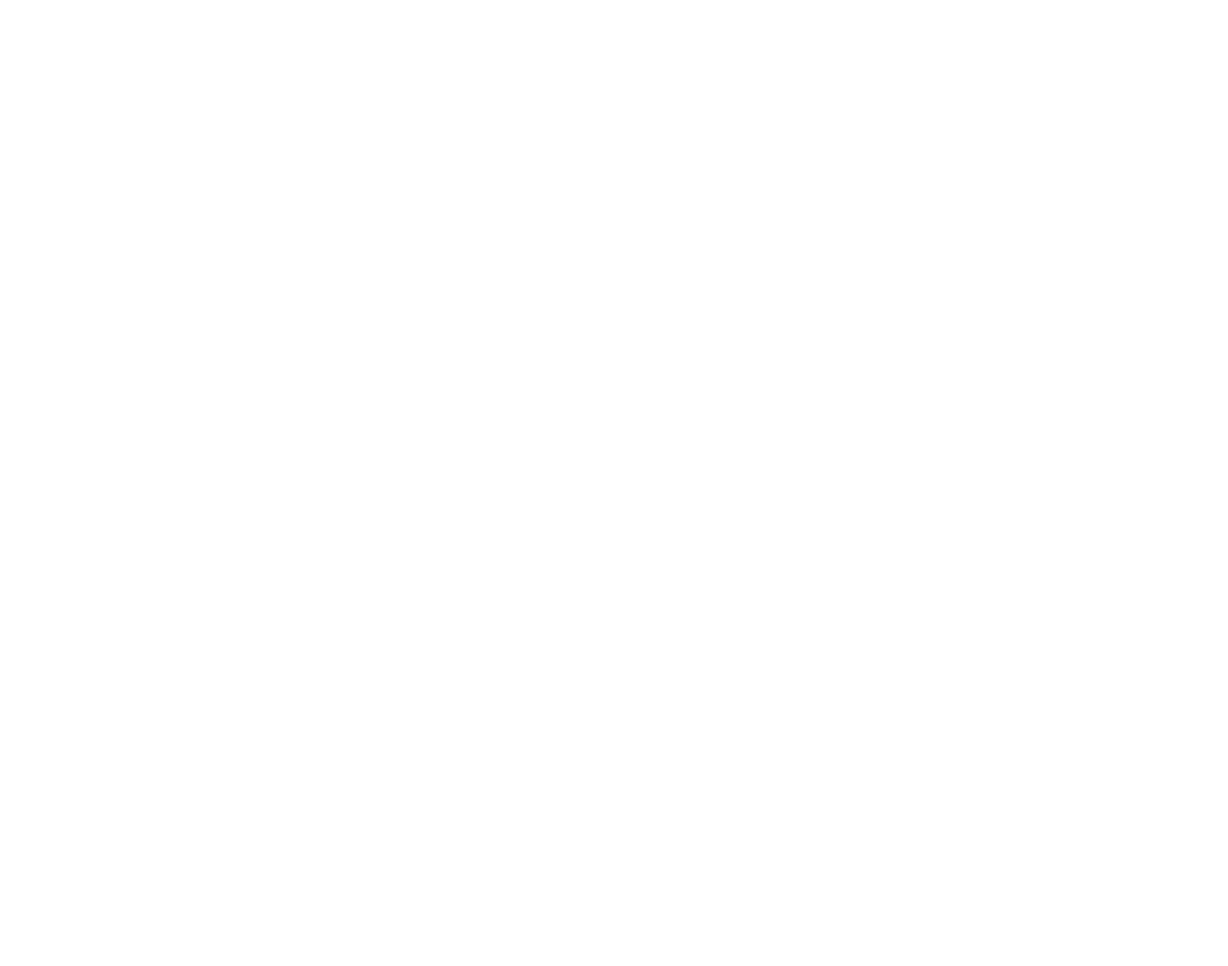
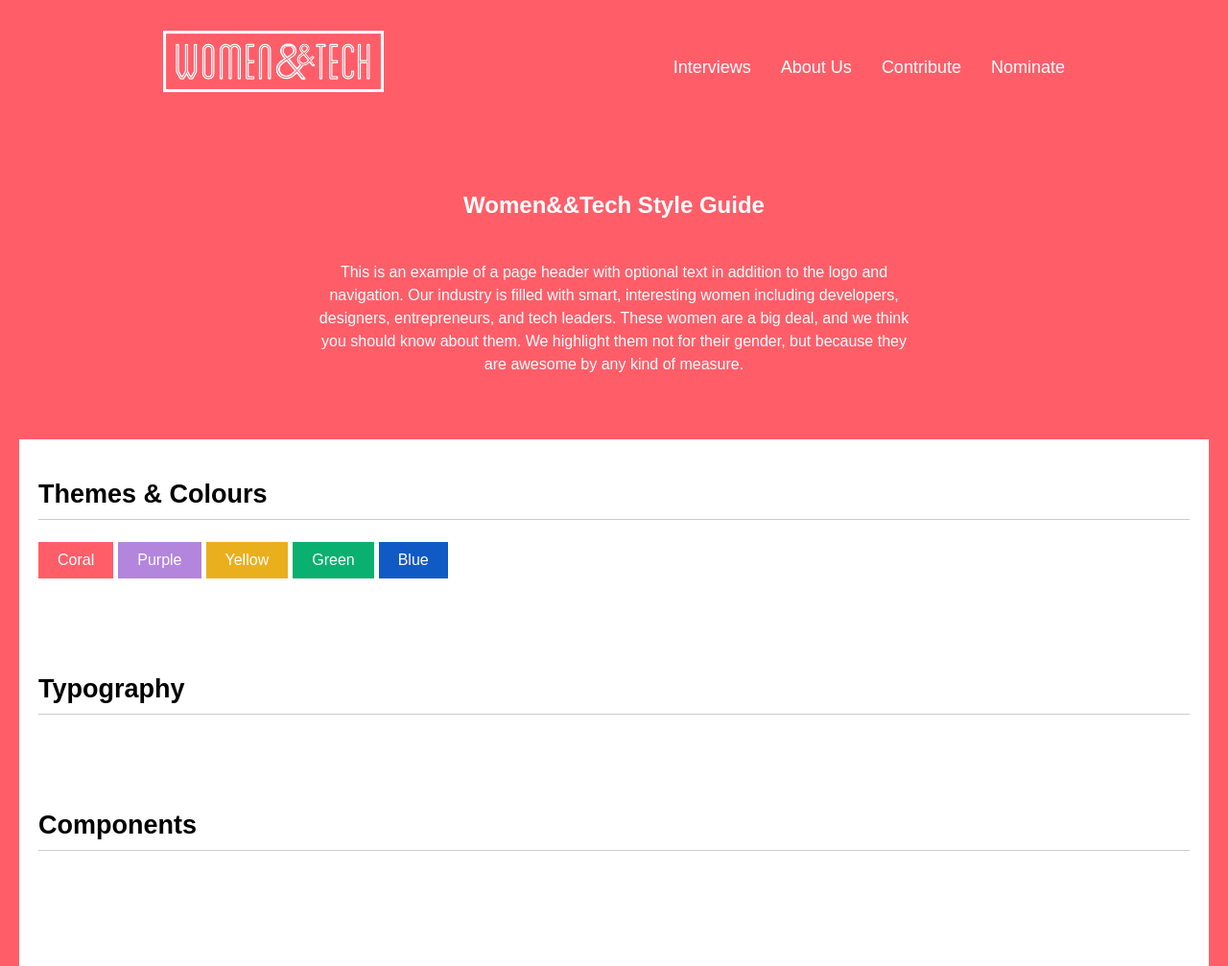
Before and after one commit to WomenAndTech/style_guide, a PHP site: page / in a window 1280 px wide. Before the commit the page is empty. Shown: the whole page at 96% size. Before the commit the page ends 800 px from the top, so only its background shows below. Run offline with PHP 8.4, Linux system fonts and the light colour scheme; style sheets or scripts are compiled from the project's sources.

Commit message:
Adding base files and some starter HTML & CSS.

```diff
--- /dev/null
+++ b/src/css/style.css
@@ -0,0 +1,3 @@
+.nowrap{white-space:nowrap}*,*:before,*:after{box-sizing:border-box}html{font-size:62.5%}body{padding:0;margin:0;font-size:1.8rem;font-family:"avenir-next-regular",arial,sans-serif}body.coral{background:#ff5e69}body.purple{background:#b385dd}main{margin:0 20px;padding:20px;background:white}h2{font-size:2.4rem;margin:0 0 44px 0}h3{font-size:2.2rem}article h1{font-size:6rem}header.global{color:white;margin-bottom:66px;padding-top:32px;position:relative}header.global nav{position:absolute;top:60px;right:0}header.global a{color:white;text-decoration:none;padding-left:26px;display:inline-block}header.global h1{margin:0 0 95px}header.global h2,header.global p{text-align:center}header.global p{font-size:1.6rem;line-height:1.5}.wrapper{max-width:940px;margin:0 auto}.wrapper-sm{max-width:620px;margin:0 auto}.style-guide section{margin-bottom:100px}.style-guide .title{border-bottom:1px solid #ccc;padding-bottom:10px}.style-guide button{border:0;padding:10px 20px;font-size:1.6rem;color:white}.style-guide button.coral{background:#ff5e69}.style-guide button.purple{background:#b385dd}.style-guide button.yellow{background:#eaaf1d}.style-guide button.green{background:#0ab070}.style-guide button.blue{background:#105ac6}
+
+/*# sourceMappingURL=style.css.map */
--- a/src/index.html
+++ b/src/index.html
@@ -4,6 +4,37 @@
     <title>Women&amp;&amp;Tech Style Guide - Kitchen Sink</title>
     <link rel="stylesheet" href="css/style.css">
   </head>
-  <body>
+  <body class="style-guide coral">
+
+    <header class="wrapper global">
+      <h1><img src="assets/logo.png" alt="Women&&Tech"></h1>
+      <nav>
+        <a href="/">Interviews</a>
+        <a href="/">About Us</a>
+        <a href="/">Contribute</a>
+        <a href="/">Nominate</a>
+      </nav>
+
+      <!-- optional header content -->
+      <h2>Women&&Tech Style Guide</h2>
+      <p class="wrapper-sm">This is an example of a page header with optional text in addition to the logo and navigation. Our industry is filled with smart, interesting women including developers, designers, entrepreneurs, and tech leaders. These women are a big deal, and we think you should know about them. We highlight them not for their gender, but because they are awesome by any kind of measure.</p>
+    </header>
+
+    <main role="main">
+      <section>
+        <h1 class="title">Themes & Colours</h1>
+        <button class="coral" data-coral>Coral</button>
+        <button class="purple" data-purple>Purple</button>
+        <button class="yellow">Yellow</button>
+        <button class="green">Green</button>
+        <button class="blue">Blue</button>
+      </section>
+      <section>
+        <h1 class="title">Typography</h1>
+      </section>
+      <section>
+        <h1 class="title">Components</h1>
+      </section>
+    </main>
   </body>
 </html>
--- /dev/null
+++ b/src/sass/base.scss
@@ -0,0 +1,79 @@
+// ------------------------------
+// BASE STYLES
+// ------------------------------
+// Global & shared page styles
+
+*, *:before, *:after {
+  -webkit-box-sizing: border-box; /* Safari/Chrome, other WebKit */
+  -moz-box-sizing: border-box;    /* Firefox, other Gecko */
+  box-sizing: border-box;         /* Opera/IE 8+ */
+}
+html {
+  font-size: 62.5%;
+}
+body {
+  padding: 0;
+  margin: 0;
+  font-size: $font-size-body;
+  font-family: $typeface-default;
+
+  &.coral {
+    background: $coral;
+  }
+  &.purple {
+    background: $purple;
+  }
+}
+main {
+  margin: 0 20px;
+  padding: 20px;
+  background: white;
+}
+
+
+// Typography
+//------------
+h2 {
+  font-size: $font-size-h2;
+  margin: 0 0 44px 0;
+}
+h3 {
+  font-size: $font-size-h3;
+}
+article h1 {
+  font-size: $font-size-h1;
+}
+
+
+// Main page heading
+//-------------------
+// Contains logo, nav & optional text
+header.global {
+  color: white;
+  margin-bottom: 66px;
+  padding-top: 32px;
+
+  // may change based on responsive
+  position: relative;
+  nav {
+    position: absolute;
+    top: 60px;
+    right: 0;
+  }
+  a {
+    color: white;
+    text-decoration: none;
+    padding-left: 26px;
+    display: inline-block;
+  }
+  h1 {
+    margin: 0 0 95px;
+  }
+  h2, p {
+    text-align: center;
+  }
+  p {
+    font-size: $font-size-body-sm;
+    line-height: 1.5;
+  }
+}
--- /dev/null
+++ b/src/sass/layout.scss
@@ -0,0 +1,12 @@
+// ------------------------------
+// PAGE LAYOUTS & GRIDS
+// ------------------------------
+
+.wrapper {
+  max-width: 940px;
+  margin: 0 auto;
+}
+.wrapper-sm {
+  max-width: 620px;
+  margin: 0 auto;
+}
--- /dev/null
+++ b/src/sass/modules.scss
@@ -0,0 +1,3 @@
+// ------------------------------
+// MODULES, STANDALONE COMPONENTS
+// ------------------------------
--- /dev/null
+++ b/src/sass/pages.scss
@@ -0,0 +1,37 @@
+// ------------------------------
+// PAGE SPECIFIC
+// ------------------------------
+
+// Style Guide
+// ------------
+.style-guide {
+  section {
+    margin-bottom: 100px;
+  }
+  .title {
+    border-bottom: 1px solid #ccc;
+    padding-bottom: 10px;
+  }
+  button {
+    border: 0;
+    padding: 10px 20px;
+    font-size: $font-size-body-sm;
+    color: white;
+
+    &.coral {
+      background: $coral;
+    }
+    &.purple {
+      background: $purple;
+    }
+    &.yellow {
+      background: $yellow;
+    }
+    &.green {
+      background: $green;
+    }
+    &.blue {
+      background: $blue;
+    }
+  }
+}
--- /dev/null
+++ b/src/sass/settings.scss
@@ -0,0 +1,119 @@
+// ------------------------------
+// VARIABLES
+// ------------------------------
+
+// colours
+$coral:                #ff5e69;
+$purple:               #b385dd;
+$yellow:               #eaaf1d;
+$green:                #0ab070;
+$blue:                 #105ac6;
+$black:                #010101;
+
+// typography (to be added)
+$typeface-default:    'avenir-next-regular', arial, sans-serif;
+$typeface-heading:    'avenir-next-demibold', arial, sans-serif;
+$typeface-strong:     'avenir-next-demibold', arial, sans-serif;
+$typeface-italic:     'avenir-next-regular-italic', arial, sans-serif;
+
+// using 62.5% method to calculate rem
+$font-size-h1:         6.0rem;
+$font-size-h2:         2.4rem;
+$font-size-h3:         2.2rem;
+$font-size-pullquote:  2.9rem;
+$font-size-questions:  2.0rem;
+$font-size-body:       1.8rem;
+$font-size-body-sm:    1.6rem;
+$font-size-subtext:    1.4rem;
+
+
+// ------------------------------
+// HELPER CLASSES
+// ------------------------------
+.nowrap {
+  white-space: nowrap;
+}
+
+
+// ------------------------------
+// MIXINS
+// ------------------------------
+@mixin list-reset {
+  margin: 0;
+  padding: 0;
+  list-style-type: none;
+
+  li:before {
+    content: "";
+    padding-right: 0;
+    margin-left: 0;
+  }
+}
+@mixin list-reset-inline {
+  margin: 0;
+  padding: 0;
+  list-style-type: none;
+
+
+  li {
+    display: inline-block;
+
+    &:before {
+      content: "";
+      padding-right: 0;
+      margin-left: 0;
+    }
+  }
+}
+@mixin clearfix {
+  &:after {
+    content: "";
+    display: table;
+    clear: both;
+  }
+}
+@mixin retina {
+  @media (min-device-pixel-ratio: 2), (min-resolution: 192dpi) {
+    @content;
+  }
+}
+
+
+// Media Queries - placeholder sizes - to be updated
+$screen-sm: 800px;
+$screen-med: 1024px;
+$screen-lrg: 1400px;
+
+@mixin max-width($screen-size) {
+  @if $screen-size == sm {
+    @media only screen and (max-width: $screen-sm) { @content; }
+  }
+  @if $screen-size == med {
+    @media only screen and (max-width: $screen-med) { @content; }
+  }
+  @if $screen-size == lrg {
+    @media only screen and (max-width: $screen-lrg) { @content; }
+  }
+}
+@mixin min-width($screen-size) {
+  @if $screen-size == sm {
+    @media only screen and (min-width: $screen-sm + 1) { @content; }
+  }
+  @if $screen-size == med {
+    @media only screen and (min-width: $screen-med + 1) { @content; }
+  }
+  @if $screen-size == lrg {
+    @media only screen and (min-width: $screen-lrg + 1) { @content; }
+  }
+}
+@mixin between($screen-size) {
+  @if $screen-size == sm-med {
+    @media only screen and (min-width: $screen-sm) and (max-width: $screen-med) { @content; }
+  }
+  @if $screen-size == med-lrg {
+    @media only screen and (min-width: $screen-med) and (max-width: $screen-lrg) { @content; }
+  }
+  @if $screen-size == sm-lrg {
+    @media only screen and (min-width: $screen-sm) and (max-width: $screen-lrg) { @content; }
+  }
+}
--- a/src/sass/style.scss
+++ b/src/sass/style.scss
@@ -1,9 +1,8 @@
-*, *:before, *:after {
-  -webkit-box-sizing: border-box; /* Safari/Chrome, other WebKit */
-  -moz-box-sizing: border-box;    /* Firefox, other Gecko */
-  box-sizing: border-box;         /* Opera/IE 8+ */
-}
-
-body {
-  background: #fff;
-}
+// ------------------------------
+// GLOBAL
+// ------------------------------
+@import 'settings'; // variables & mixins
+@import 'base'; // default page styles
+@import 'layout'; // major page layout styles
+@import 'modules'; // standalone components
+@import 'pages'; // page specific
```
Also changed, not shown: src/assets/logo.png (added), 1 other file.
